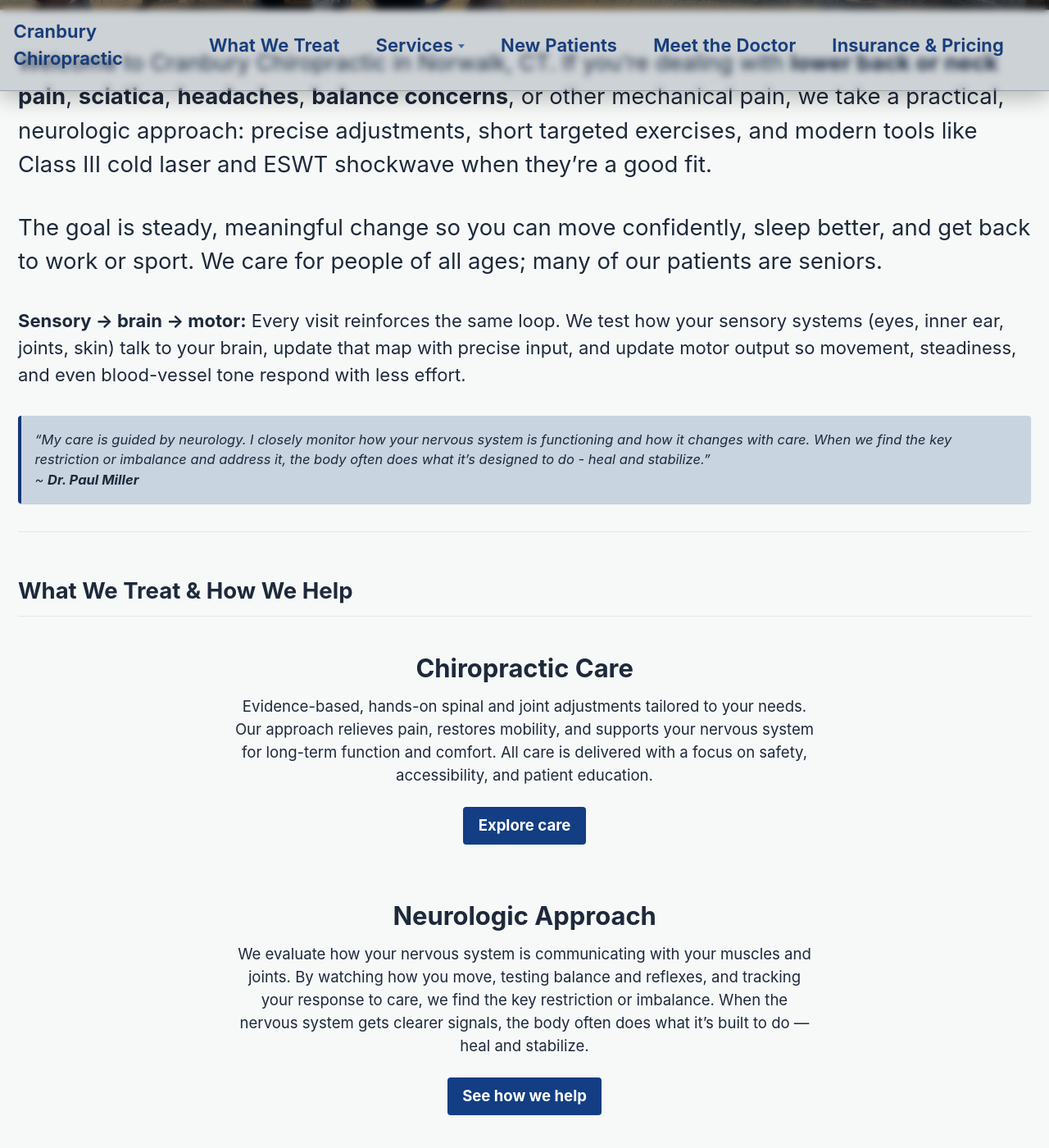
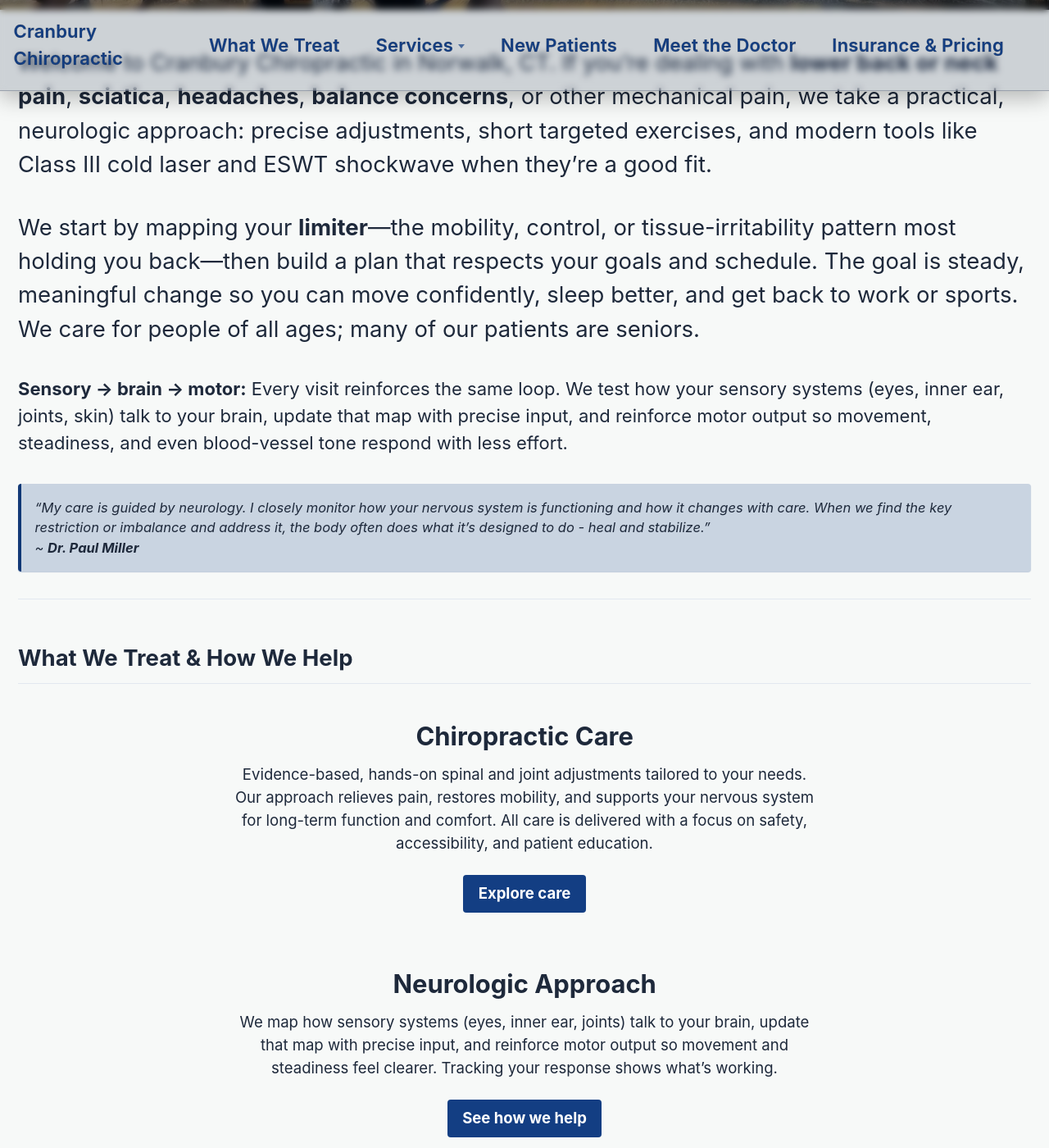
Before and after one commit to millerms/CranburyChiropractic, a Jekyll site: the page built from index.md, in a window 1280 px wide and 1400 px high, scrolled down 678 px. Shown: the whole window at 82% size. Built offline with Jekyll 4.4.1, drawn with Linux system fonts in a browser that asks for light colours; cached includes are drawn as plain includes; the list of posts is cut into pages by our own code; some of the changed text lies outside the part shown.

Commit message:
updated homepage wording

```diff
--- a/index.md
+++ b/index.md
@@ -32,21 +32,21 @@ feature_row:
   - #image_path: /assets/images/feature-back.jpg
     alt: "Neurologic Approach"
     title: "Neurologic Approach"
-    excerpt: "We evaluate how your nervous system is communicating with your muscles and joints. By watching how you move, testing balance and reflexes, and tracking your response to care, we find the key restriction or imbalance. When the nervous system gets clearer signals, the body often does what it’s built to do — heal and stabilize."
+    excerpt: "We map how sensory systems (eyes, inner ear, joints) talk to your brain, update that map with precise input, and reinforce motor output so movement and steadiness feel clearer. Tracking your response shows what’s working."
     url: "/services/neurologic-approach/"
     btn_label: "See how we help"
     btn_class: "btn--primary"
   - #image_path: /assets/images/feature-family.jpg
     alt: "Full-Spine & Extremities"
     title: "Full-Spine & Extremities"
-    excerpt: "Comprehensive care for the entire spine and extremities, including precise adjustments and targeted therapies. We address pain, improve function, and enhance overall well-being."
+    excerpt: "Joint-specific adjustments restore clean sensory input from the spine and limbs so your brain can drive smoother motor output. We pair each visit with focused drills that help gains stick."
     url: "/services/full-spine-extremities/"
     btn_label: "See details"
     btn_class: "btn--primary"
   - #image_path: /assets/images/feature-family.jpg
     alt: "Balance and Posture Testing"
     title: "Balance and Posture Testing"
-    excerpt: "Comprehensive movement, balance, and posture assessments identify subtle imbalances and risk factors. We use these insights to create personalized, accessible strategies that improve stability, prevent injury, and enhance your quality of life."
+    excerpt: "We identify how vision, vestibular input, and proprioception synchronize (or don’t), then tailor sensory drills and motor progressions that boost stability, reduce fall risk, and keep you active."
     url: "/services/balance-stability/"
     btn_label: "How do we test?"
     btn_class: "btn--primary"
@@ -75,10 +75,10 @@ feature_row:
 <div class="page__lead" markdown="1">
 Welcome to Cranbury Chiropractic in Norwalk, CT. If you’re dealing with **lower back or neck pain**, **sciatica**, **headaches**, **balance concerns**, or other mechanical pain, we take a practical, neurologic approach: precise adjustments, short targeted exercises, and modern tools like Class III cold laser and ESWT shockwave when they’re a good fit.
 
-The goal is steady, meaningful change so you can move confidently, sleep better, and get back to work or sport. We care for people of all ages; many of our patients are seniors.
+We start by mapping your **limiter**—the mobility, control, or tissue-irritability pattern most holding you back—then build a plan that respects your goals and schedule. The goal is steady, meaningful change so you can move confidently, sleep better, and get back to work or sports. We care for people of all ages; many of our patients are seniors.
 </div>
 
-**Sensory → brain → motor:** Every visit reinforces the same loop. We test how your sensory systems (eyes, inner ear, joints, skin) talk to your brain, update that map with precise input, and update motor output so movement, steadiness, and even blood-vessel tone respond with less effort.
+**Sensory → brain → motor:** Every visit reinforces the same loop. We test how your sensory systems (eyes, inner ear, joints, skin) talk to your brain, update that map with precise input, and reinforce motor output so movement, steadiness, and even blood-vessel tone respond with less effort.
 {: .reveal .reveal--up }
 
 
@@ -132,7 +132,7 @@ The goal is steady, meaningful change so you can move confidently, sleep better,
 
 ## What to Expect
 {: .reveal .reveal--up }
-**Evaluate:** We review your history and check key systems—movement, joint motion, balance, and simple neurologic screens—so we understand what’s limiting you.
+**Evaluate:** We review your history and check key systems—movement, joint motion, balance, and simple neurologic screens for eyes, inner ear, and proprioception—so we understand what’s limiting you.
 {: .reveal .reveal--up }
 
 **Map the limiter:** We connect findings to a clear limiter (e.g., mobility, control, or tissue irritability) so care is focused and practical.
```
